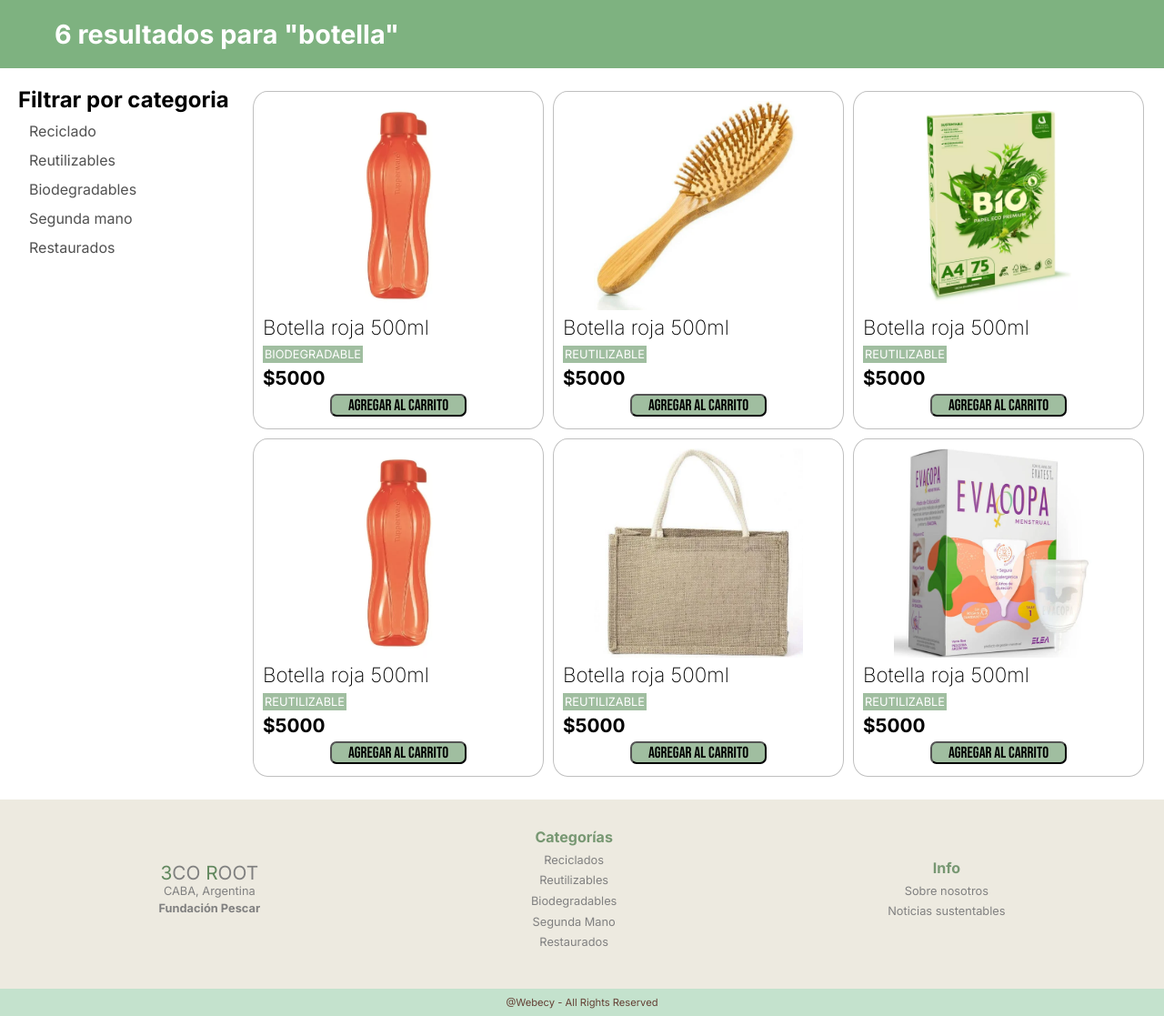
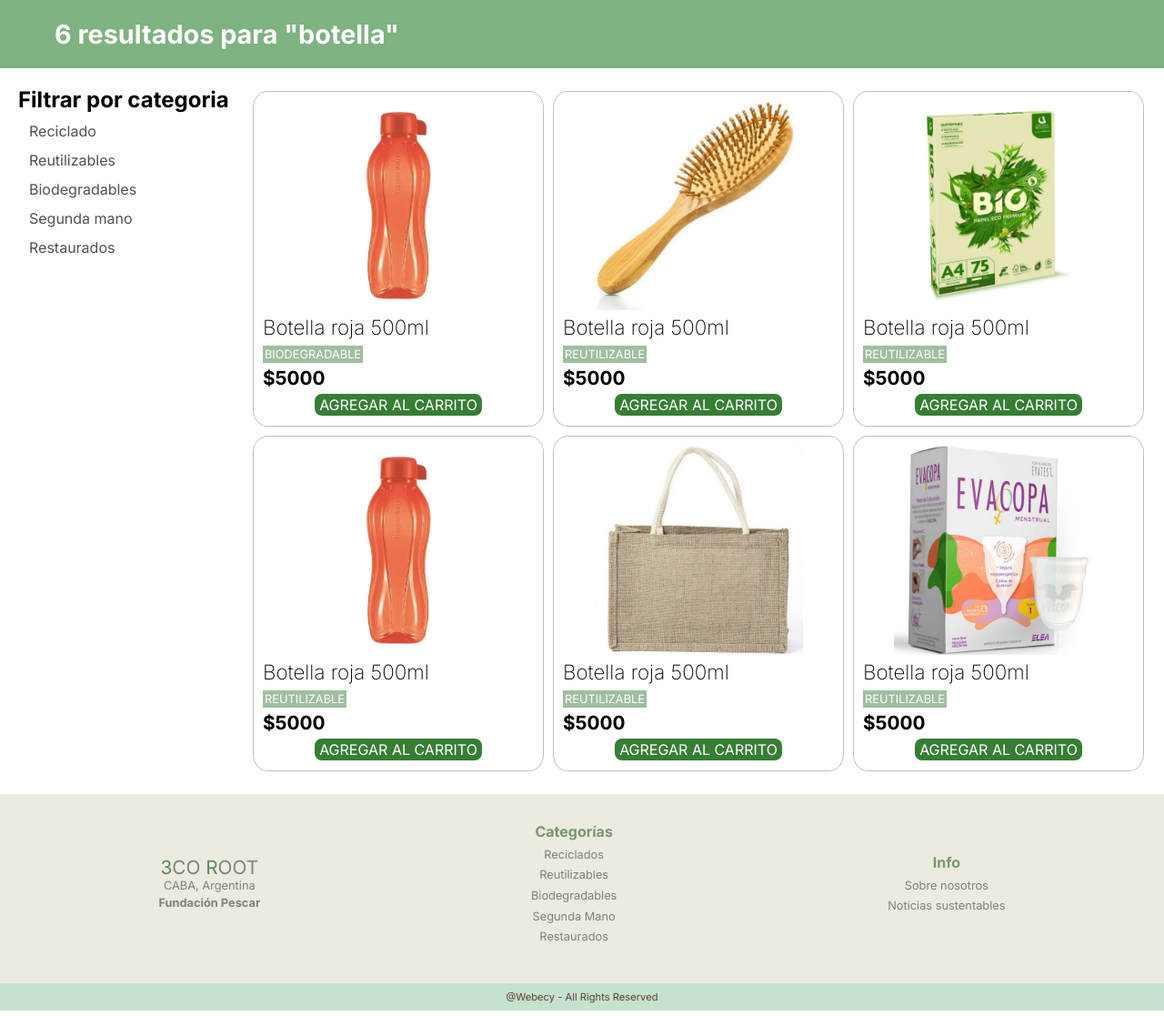
Before and after one commit to fabianejgl/3co-Root, a web app: file search.html in a window 1280 px wide. Shown: the part 88-1205 px from the top of the page at 91% size. Run offline with its HTML, style and script files only (its server is not run), Linux system fonts and the light colour scheme.

Commit message:
cambio estilos a los botones de agregar al carrito

```diff
--- a/css/styles-search.css
+++ b/css/styles-search.css
@@ -88,17 +88,19 @@
     font-weight: 600;
 }
 .contenedor-productos .producto .boton-agregar-carrito{
-    margin-bottom: 8px;
+/*     margin-bottom: 8px;
     border-radius: 7px;
-    /* padding: 2px; */
     background-color: rgb(160, 190, 160);
+    font-family: 'Bebas Neue', sans-serif;
+    font-size: 1.3em; */
+    background-color:  var(--color-subtitulos-main);
+    color: white;
+    font-size: 0.8em;
+    border-radius: 7px;
+    border: none;
+    margin: 0 3px 6px;
+}
 
-}
-.contenedor-productos .producto .boton-agregar-carrito .agregar-carrito{
-    /* color: white; */
-    font-family: 'Bebas Neue', sans-serif;
-    font-size: 1.3em;
-}
 
 
 
@@ -175,9 +177,16 @@
    .contenedor-productos .producto .boton-agregar-carrito{
         cursor: pointer;
         align-self: center;
-        width: 150px;
-
+        /* width: 150px; */
+        font-size: 1em;
+        border-radius: 8px;
+        /* width: 100%; */
+        /* height: auto; */
+        padding: 2px 5px;
    }
+   .contenedor-productos .producto .boton-agregar-carrito:hover{
+        box-shadow: 0px 5px 5px  #644035;
+    }
 
 
 }
--- a/search.html
+++ b/search.html
@@ -31,7 +31,7 @@
                 <h2 class="nombre-producto">Botella roja 500ml</h2>
                 <div><span class="categoria-producto">BIODEGRADABLE</span></div>
                 <p class="precio-producto">$5000</p>
-                <button class="boton-agregar-carrito"><span class="agregar-carrito">AGREGAR AL CARRITO</span></button>
+                <button class="boton-agregar-carrito">AGREGAR AL CARRITO</button>
             </div>
 
             <div class="producto">
@@ -39,7 +39,7 @@
                 <h2 class="nombre-producto">Botella roja 500ml</h2>
                 <div><span class="categoria-producto">REUTILIZABLE</span></div>
                 <p class="precio-producto">$5000</p>
-                <button class="boton-agregar-carrito"><span class="agregar-carrito">AGREGAR AL CARRITO</span></button>
+                <button class="boton-agregar-carrito">AGREGAR AL CARRITO</button>
             </div>
 
             <div class="producto">
@@ -47,7 +47,7 @@
                 <h2 class="nombre-producto">Botella roja 500ml</h2>
                 <div><span class="categoria-producto">REUTILIZABLE</span></div>
                 <p class="precio-producto">$5000</p>
-                <button class="boton-agregar-carrito"><span class="agregar-carrito">AGREGAR AL CARRITO</span></button>
+                <button class="boton-agregar-carrito">AGREGAR AL CARRITO</button>
             </div>
 
             <div class="producto">
@@ -55,7 +55,7 @@
                 <h2 class="nombre-producto">Botella roja 500ml</h2>
                 <div><span class="categoria-producto">REUTILIZABLE</span></div>
                 <p class="precio-producto">$5000</p>
-                <button class="boton-agregar-carrito"><span class="agregar-carrito">AGREGAR AL CARRITO</span></button>
+                <button class="boton-agregar-carrito">AGREGAR AL CARRITO</button>
             </div>
 
             <div class="producto">
@@ -63,7 +63,7 @@
                 <h2 class="nombre-producto">Botella roja 500ml</h2>
                 <div><span class="categoria-producto">REUTILIZABLE</span></div>
                 <p class="precio-producto">$5000</p>
-                <button class="boton-agregar-carrito"><span class="agregar-carrito">AGREGAR AL CARRITO</span></button>
+                <button class="boton-agregar-carrito">AGREGAR AL CARRITO</button>
             </div>
 
             <div class="producto">
@@ -71,7 +71,7 @@
                 <h2 class="nombre-producto">Botella roja 500ml</h2>
                 <div><span class="categoria-producto">REUTILIZABLE</span></div>
                 <p class="precio-producto">$5000</p>
-                <button class="boton-agregar-carrito"><span class="agregar-carrito">AGREGAR AL CARRITO</span></button>
+                <button class="boton-agregar-carrito">AGREGAR AL CARRITO</button>
             </div>
 
         </div>
```
